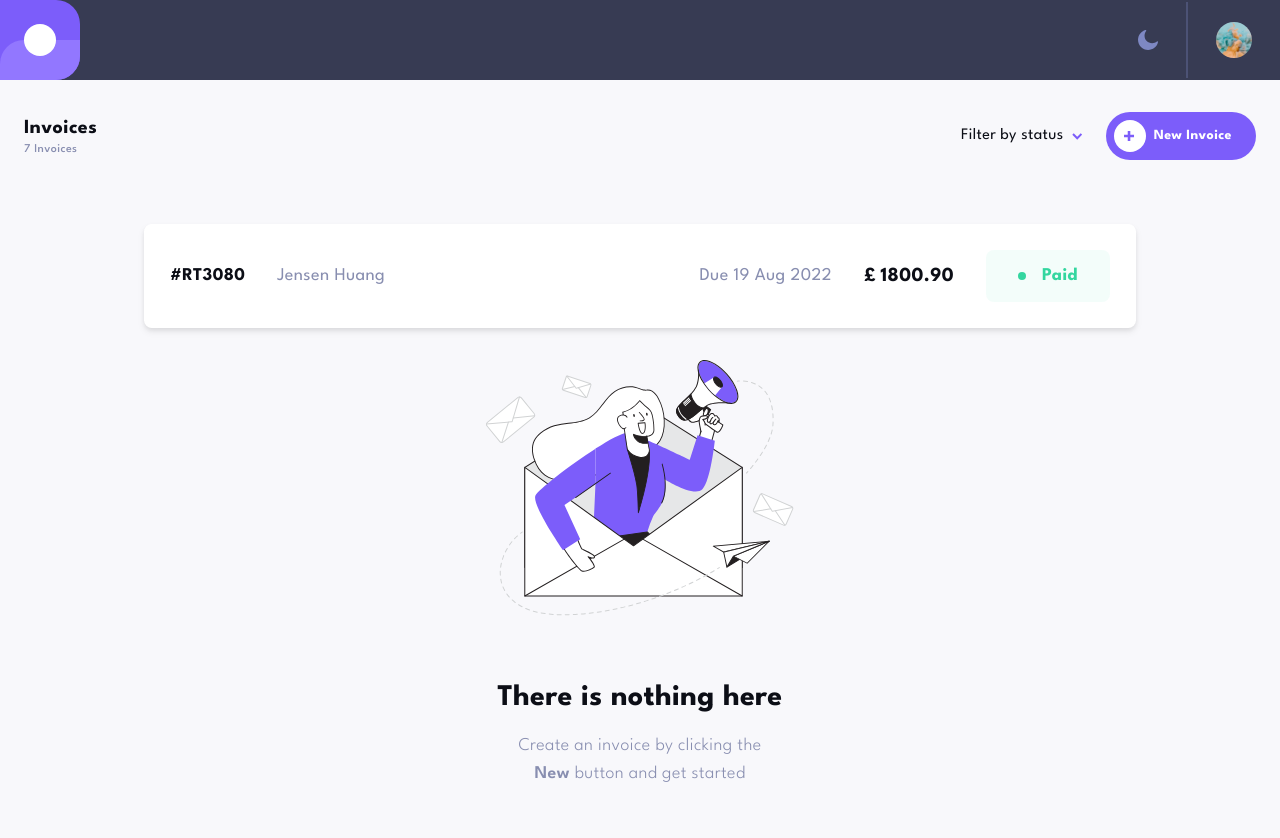
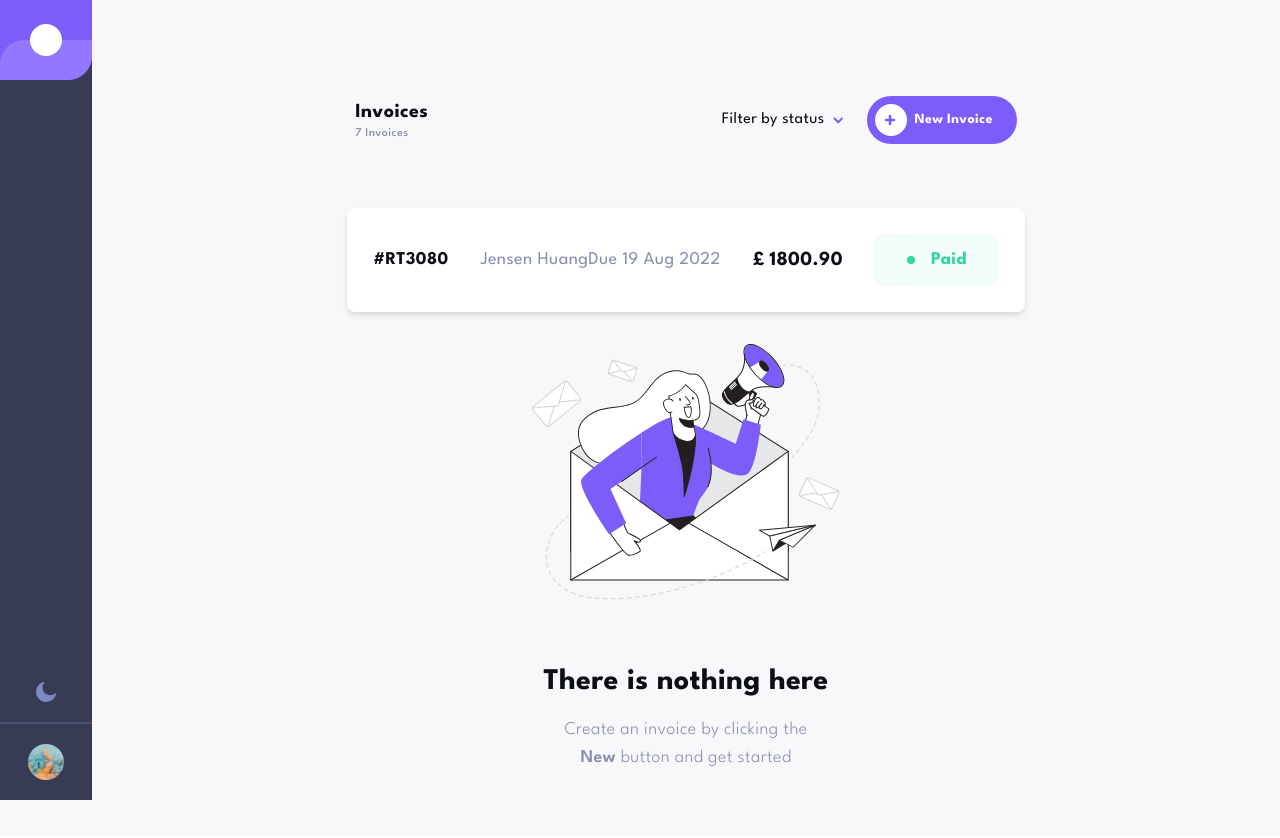
Before and after one commit to arronrees/invoice-app, a Next.js app: page / in a window 1280 px wide. Shown: the top 838 px of the page. Built offline with nearby package versions, Linux system fonts and the light colour scheme.

Commit message:
Header responsive added

```diff
--- a/components/header/Header.jsx
+++ b/components/header/Header.jsx
@@ -4,7 +4,7 @@ import ThemeToggler from './ThemeToggler';
 
 export default function Header() {
   return (
-    <header className='bg-dark-grey flex items-center justify-between h-20'>
+    <header className='bg-dark-grey flex items-center justify-between h-20 lg:h-screen lg:flex-col'>
       <Logo />
       <ThemeToggler />
       <ProfileBtn />
--- a/components/header/Logo.jsx
+++ b/components/header/Logo.jsx
@@ -3,9 +3,9 @@ import Link from 'next/link';
 export default function Logo() {
   return (
     <Link href='/'>
-      <a className='relative w-20 h-full flex items-center justify-center rounded-r-3xl overflow-hidden'>
-        <span className='block absolute top-0 h-full w-full bg-mid-purple'></span>
-        <span className='block absolute bottom-0 h-1/2 w-full bg-light-purple rounded-tl-3xl'></span>
+      <a className='relative w-20 h-full flex items-center justify-center overflow-hidden lg:h-20 lg:w-full'>
+        <span className='block absolute top-0 h-full w-full bg-mid-purple rounded-r-3xl lg:rounded-tr-none'></span>
+        <span className='block absolute bottom-0 h-1/2 w-full bg-light-purple rounded-tl-3xl rounded-br-3xl'></span>
         <span className='block absolute rounded-full bg-white w-8 h-8'></span>
       </a>
     </Link>
--- a/components/header/ProfileBtn.jsx
+++ b/components/header/ProfileBtn.jsx
@@ -4,7 +4,7 @@ import Image from 'next/image';
 export default function ProfileBtn() {
   return (
     <Link href='/'>
-      <a className='py-5 px-7 border-light-blue border-opacity-30 border-l-2'>
+      <a className='py-5 px-7 border-light-blue border-opacity-30 border-l-2 lg:border-l-0 lg:border-t-2'>
         <figure className='w-9 h-9 rounded-full'>
           <Image
             className='rounded-full'
--- a/components/header/ThemeToggler.jsx
+++ b/components/header/ThemeToggler.jsx
@@ -2,7 +2,7 @@ import Moon from '../icons/Moon';
 
 export default function ThemeToggler() {
   return (
-    <button type='button' className='ml-auto py-5 px-7'>
+    <button type='button' className='ml-auto py-5 px-7 lg:ml-0 lg:mt-auto'>
       <Moon />
     </button>
   );
--- a/components/headline/Headline.jsx
+++ b/components/headline/Headline.jsx
@@ -3,7 +3,7 @@ import Filter from '../headline/Filter';
 
 export default function Headline() {
   return (
-    <section className='px-6 py-8 flex items-center justify-between'>
+    <section className='px-6 py-8 flex items-center justify-between max-w-5xl mx-auto'>
       <div>
         <h1 className='font-bold text-xl'>Invoices</h1>
         <p className='font-medium text-xs text-mid-grey'>7 Invoices</p>
--- /dev/null
+++ b/components/layout/Wrapper.jsx
@@ -0,0 +1,3 @@
+export default function Wrapper({ children }) {
+  return <section className='mx-auto lg:mt-16'>{children}</section>;
+}
--- a/pages/index.jsx
+++ b/pages/index.jsx
@@ -2,13 +2,18 @@ import Layout from '../components/layout/Layout';
 import Header from '../components/header/Header';
 import Headline from '../components/headline/Headline';
 import InvoiceGrid from '../components/invoices/InvoiceGrid';
+import Wrapper from '../components/layout/Wrapper';
 
 export default function Home() {
   return (
     <Layout>
-      <Header />
-      <Headline />
-      <InvoiceGrid />
+      <div className='lg:flex'>
+        <Header />
+        <Wrapper>
+          <Headline />
+          <InvoiceGrid />
+        </Wrapper>
+      </div>
     </Layout>
   );
 }
```
